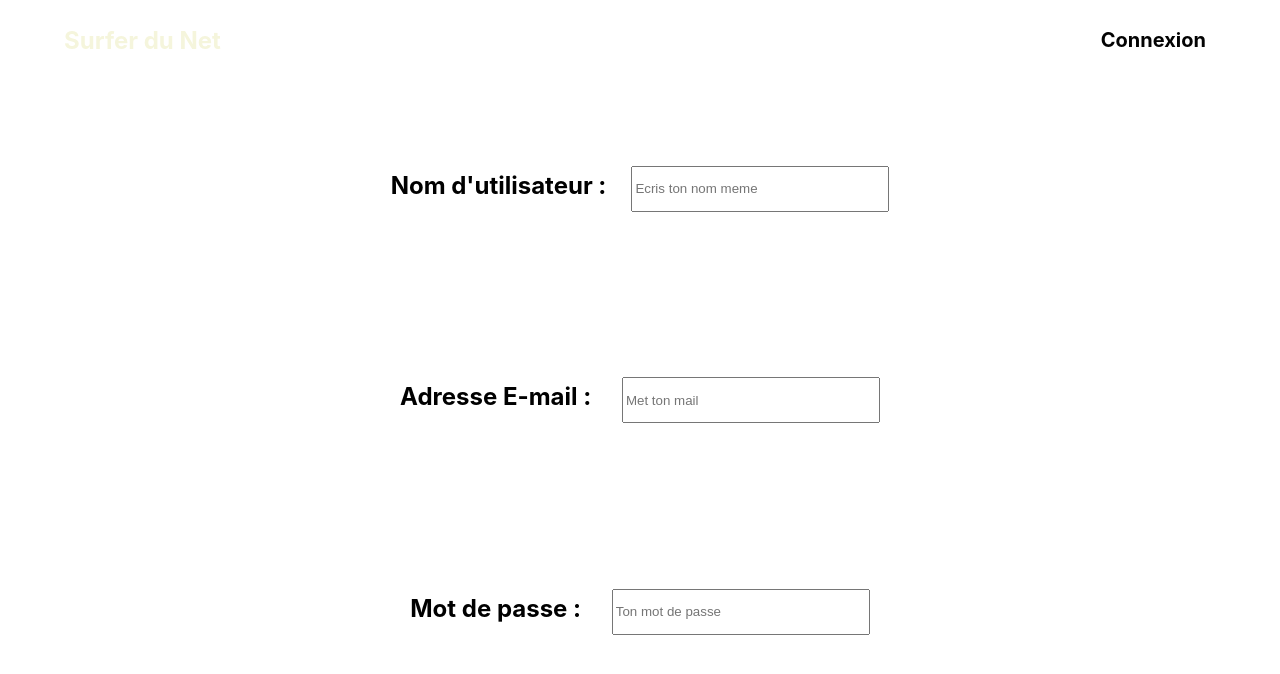
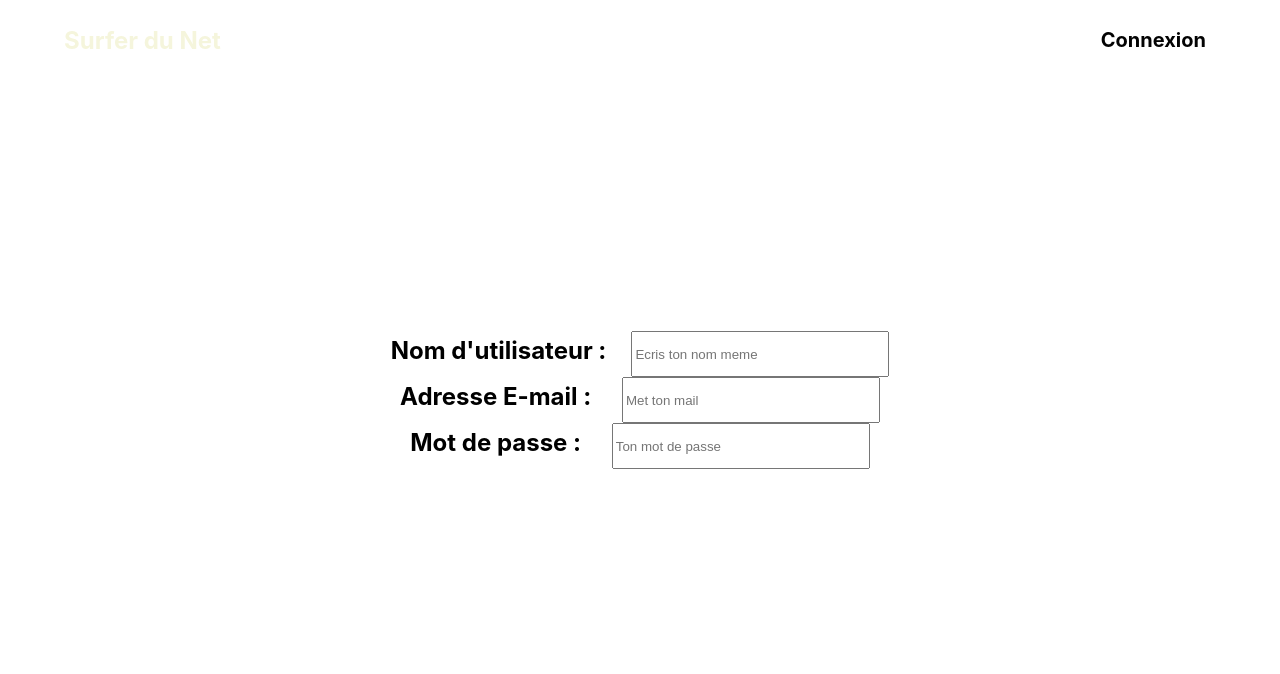
Before and after one commit to Anthony-Jhoiro/surfer-du-web-client, a React (Create React App) app: page /login in a window 1280 px wide. Shown: the top 674 px of the page. Built offline with nearby package versions, Linux system fonts and the light colour scheme.

Commit message:
pas d'idee

```diff
--- a/src/pages/Inscription.js
+++ b/src/pages/Inscription.js
@@ -16,7 +16,7 @@ export default function Inscription(props) {
         <>
             <Header/>
             <Form>
-                <Grid container direction="column" justify="space-evenly" alignItems="center" className="view">
+                <Grid container direction="column" justify="center" alignItems="center" className="view">
                     <Grid>
                         <label> Nom d'utilisateur :</label>
                         <input id="pseudo" type="text" placeholder="Ecris ton nom meme"></input>
```
Also changed, not shown: src/styles/components/form.css (line endings or trailing spaces).
